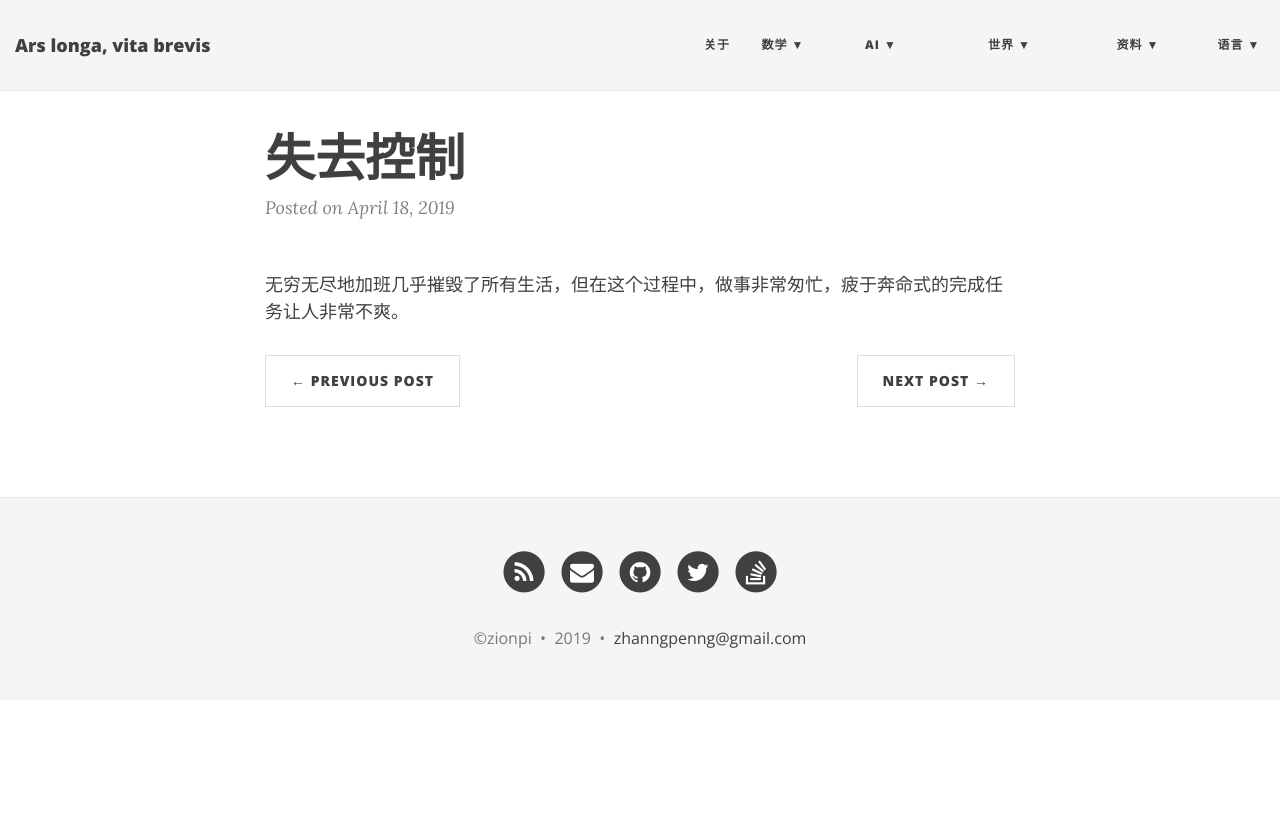
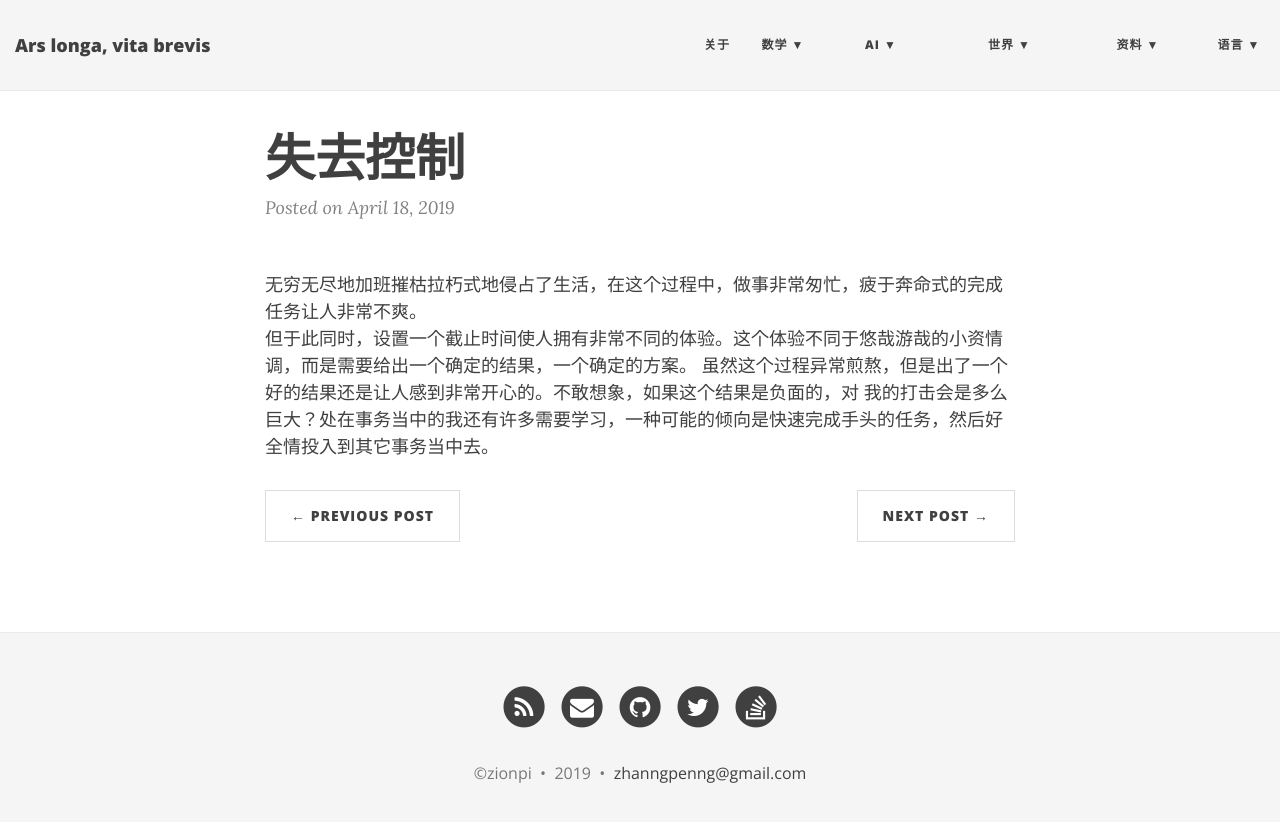
Before and after one commit to ZionPi/zionpi.github.io, a Jekyll site: the page built from _posts/2019-04-18-out-of-control.md, in a window 1280 px wide. Shown: the top 822 px of the page. Built offline with Jekyll 4.4.1, drawn with Linux system fonts in a browser that asks for light colours; nearby versions of some CDN libraries.

Commit message:
Update 2019-04-18-out-of-control.md

```diff
--- a/_posts/2019-04-18-out-of-control.md
+++ b/_posts/2019-04-18-out-of-control.md
@@ -2,4 +2,7 @@
 layout: post
 title: 失去控制
 ---
-无穷无尽地加班几乎摧毁了所有生活，但在这个过程中，做事非常匆忙，疲于奔命式的完成任务让人非常不爽。
+无穷无尽地加班摧枯拉朽式地侵占了生活，在这个过程中，做事非常匆忙，疲于奔命式的完成任务让人非常不爽。
+但于此同时，设置一个截止时间使人拥有非常不同的体验。这个体验不同于悠哉游哉的小资情调，而是需要给出一个确定的结果，一个确定的方案。
+虽然这个过程异常煎熬，但是出了一个好的结果还是让人感到非常开心的。不敢想象，如果这个结果是负面的，对
+我的打击会是多么巨大？处在事务当中的我还有许多需要学习，一种可能的倾向是快速完成手头的任务，然后好全情投入到其它事务当中去。
```
